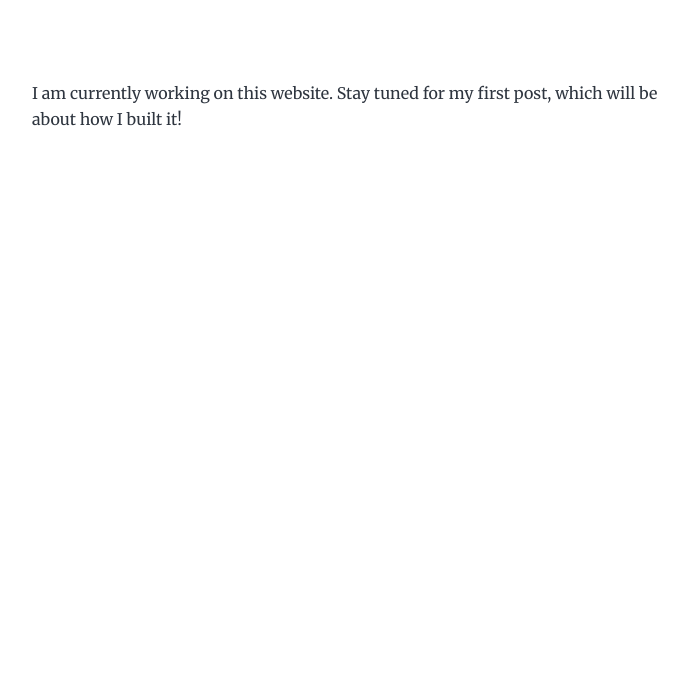
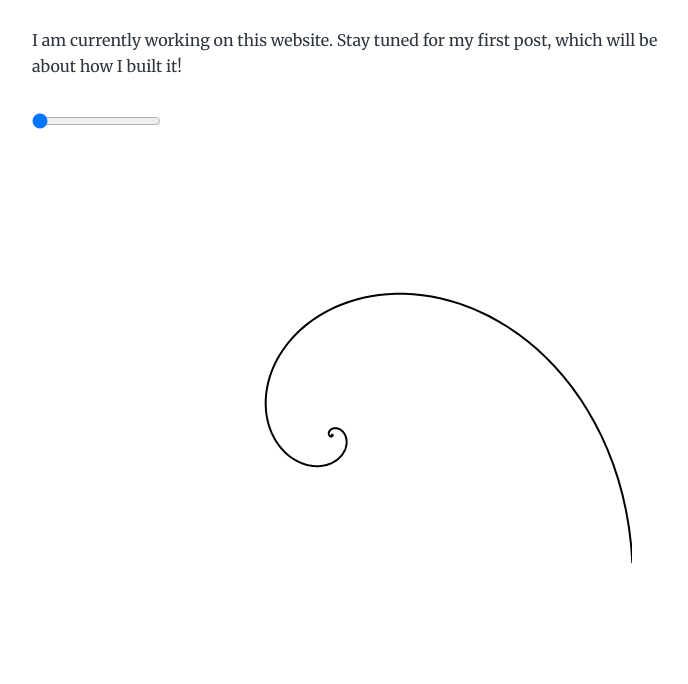
Before and after one commit to BHennen/BHennen.github.io, a Gatsby site in the folder website/: page / in a window 1280 px wide. Shown: the part 219-903 px from the top of the page, without its empty margins (292-980 px from the left). Before the commit the page ends 800 px from the top, so only its background shows below. Built offline with nearby package versions, Linux system fonts and the light colour scheme; Gatsby itself is replaced by a stand-in of ours.

Commit message:
implement basic spiral functionality

```diff
--- a/website/src/components/header.js
+++ b/website/src/components/header.js
@@ -1,4 +1,35 @@
-import React from "react"
-export default function Header(props) {
-  return <h1>{props.header_text}</h1>
+import React, { useState, useEffect } from "react"
+import { Link } from "gatsby"
+
+const Header = (props) => {
+    // determined if page has scrolled and if the view is on mobile
+    const [scrolled, setScrolled] = useState(false)
+
+    // change state on scroll
+    useEffect(() => {
+        const handleScroll = () => {
+            const isScrolled = window.scrollY > 10
+            if (isScrolled !== scrolled) {
+                setScrolled(!scrolled)
+            }
+        }
+
+        document.addEventListener("scroll", handleScroll, { passive: true })
+
+        return () => {
+            // clean up the event handler when the component unmounts
+            document.removeEventListener("scroll", handleScroll)
+        }
+    }, [scrolled])
+
+    return (
+        <header data-active={scrolled}>
+            <nav>
+                {/* <Link to="/about/">{props.header_text}</Link> */}
+                {/* <Link to="/contact/">Contact Us</Link> */}
+            </nav>
+        </header>
+    )
 }
+
+export default Header
--- a/website/src/components/layout.js
+++ b/website/src/components/layout.js
@@ -1,30 +1,31 @@
 import React from "react"
 import { Link } from "gatsby"
+import Header from "./header"
 // import Copyright from './Copyright'
 
 const Layout = ({ location, title, children }) => {
   const rootPath = `${__PATH_PREFIX__}/`
   const isRootPath = location.pathname === rootPath
 
-  // Set header
-  let header
-  if (isRootPath) {
-    header = (
-      <h1 className="main-heading">
-        <Link to="/">{title}</Link>
-      </h1>
-    )
-  } else {
-    header = (
-      <Link className="header-link-home" to="/">
-        {title}
-      </Link>
-    )
-  }
+  // // Set header
+  // let header
+  // if (isRootPath) {
+  //   header = (
+  //     <h1 className="main-heading">
+  //       <Link to="/">{title}</Link>
+  //     </h1>
+  //   )
+  // } else {
+  //   header = (
+  //     <Link className="header-link-home" to="/">
+  //       {title}
+  //     </Link>
+  //   )
+  // }
 
   return (
     <div className="global-wrapper" data-is-root-path={isRootPath}>
-      <header className="global-header">{header}</header>
+      <header className="global-header">{<Header/>}</header>
       <main>{children}</main>
       <footer>
         {/* TODO: add footer< Copyright /> */}
--- /dev/null
+++ b/website/src/components/spiral.js
@@ -0,0 +1,103 @@
+import React, { useRef, useEffect, useState, useCallback } from "react"
+
+const getPixelRatio = context => {
+    var backingStore =
+        context.backingStorePixelRatio ||
+        context.webkitBackingStorePixelRatio ||
+        context.mozBackingStorePixelRatio ||
+        context.msBackingStorePixelRatio ||
+        context.oBackingStorePixelRatio ||
+        context.backingStorePixelRatio ||
+        1
+
+    return (window.devicePixelRatio || 1) / backingStore
+}
+
+const Spiral = props => {
+    let spiral_ref = useRef()
+
+    const [theta, setTheta] = useState(props.theta)
+    const [time, setTime] = useState(0.0)
+    const phi = 0.5 * (1 + Math.sqrt(5))
+    let step_size = 0.05 // Precision of the spiral (how smooth the spiral looks)
+
+    function inBounds(x, y, width, height) {
+        // Check if the given x and y coordinates are within the given width and height
+        return x >= 0 && x <= width && y >= 0 && y <= height
+    }
+
+    function polarToCartesian(r, angle) {
+        // Converts polar coordinates to cartesian coordinates
+        let x = r * Math.cos(angle)
+        let y = r * Math.sin(angle)
+        return [x, y]
+    }
+
+    function getInitOffset(width, height) {
+        let x = width / 2,
+            y = height / 2
+        return [x, y]
+    }
+
+    function drawSpiral(canvas_ctx) {
+        let width = canvas_ctx.canvas.width
+        let height = canvas_ctx.canvas.height
+
+        // Move to center of canvas
+        let [x, y] = getInitOffset(width, height)
+        canvas_ctx.beginPath()
+        canvas_ctx.moveTo(x, y)
+
+        // While the x and y coordinates of the spiral are in bounds, iteratively draw lines that represent the spiral
+        let angle = theta
+        while (inBounds(x, y, width, height)) {
+            let r = 0.001 * Math.pow(phi, angle)
+            let [offset_x, offset_y] = polarToCartesian(r, angle + time)
+            x += offset_x
+            y += offset_y
+            canvas_ctx.lineTo(x, y)
+            angle += step_size
+        }
+        canvas_ctx.lineWidth = 2
+        canvas_ctx.stroke()
+    }
+
+    useEffect(() => {
+        let canvas = spiral_ref.current
+        let canvas_ctx = canvas.getContext("2d")
+
+        let ratio = getPixelRatio(canvas_ctx)
+        let width = getComputedStyle(canvas)
+            .getPropertyValue("width")
+            .slice(0, -2)
+        let height = getComputedStyle(canvas)
+            .getPropertyValue("height")
+            .slice(0, -2)
+
+        canvas.width = width * ratio
+        canvas.height = height * ratio
+        canvas.style.width = `${width}px`
+        canvas.style.height = `${height}px`
+
+        drawSpiral(canvas_ctx)
+    }, [theta, time]) //Update spiral when theta or time changes
+
+    return (
+        <div>
+            <input
+                onChange={val => setTime(Number(val.target.value))}
+                type="range"
+                min="0"
+                max="20"
+                step="0.01"
+                value={time}
+            />
+            <canvas
+                ref={spiral_ref}
+                style={{ width: "600px", height: "600px" }}
+            />
+        </div>
+    )
+}
+
+export default Spiral
--- a/website/src/pages/index.js
+++ b/website/src/pages/index.js
@@ -4,6 +4,8 @@ import { Link, graphql } from "gatsby"
 import Bio from "../components/bio"
 import Layout from "../components/layout"
 import SEO from "../components/seo"
+import Spiral from "../components/spiral"
+
 
 const BlogIndex = ({ data, location }) => {
     const siteTitle = data.site.siteMetadata?.title || `Title`
@@ -15,8 +17,10 @@ const BlogIndex = ({ data, location }) => {
                 <SEO title="All posts" />
                 <Bio />
                 <p>
-          I am currently working on this website. Stay tuned for my first post, which will be about how I built it!
+                    I am currently working on this website. Stay tuned for my
+                    first post, which will be about how I built it!
                 </p>
+                <Spiral theta={0} />
             </Layout>
         )
     }
@@ -38,8 +42,13 @@ const BlogIndex = ({ data, location }) => {
                             >
                                 <header>
                                     <h2>
-                    <Link to={post.fields.slug} itemProp="url">
-                      <span itemProp="headline">{title}</span>
+                                        <Link
+                                            to={post.fields.slug}
+                                            itemProp="url"
+                                        >
+                                            <span itemProp="headline">
+                                                {title}
+                                            </span>
                                         </Link>
                                     </h2>
                                     <small>{post.frontmatter.date}</small>
@@ -47,7 +56,9 @@ const BlogIndex = ({ data, location }) => {
                                 <section>
                                     <p
                                         dangerouslySetInnerHTML={{
-                      __html: post.frontmatter.description || post.excerpt,
+                                            __html:
+                                                post.frontmatter.description ||
+                                                post.excerpt,
                                         }}
                                         itemProp="description"
                                     />
```
Also changed, not shown: 2 other files. Lines whose indentation alone changed are shown as unchanged.
